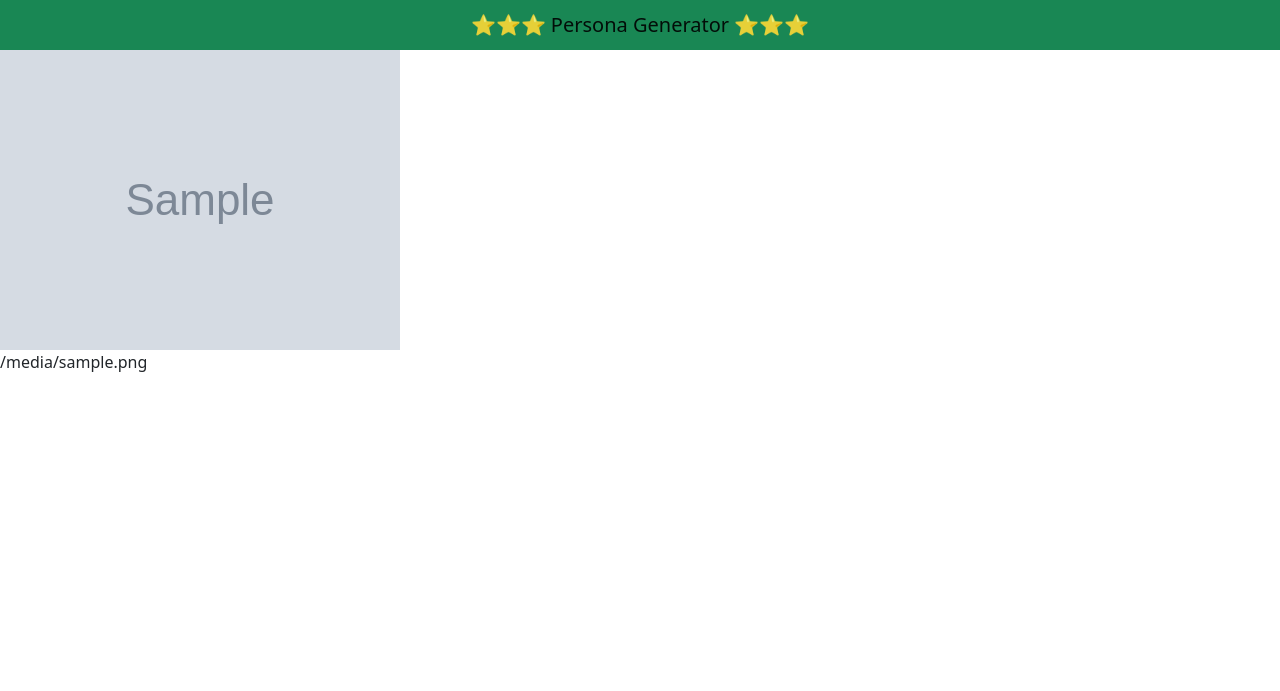
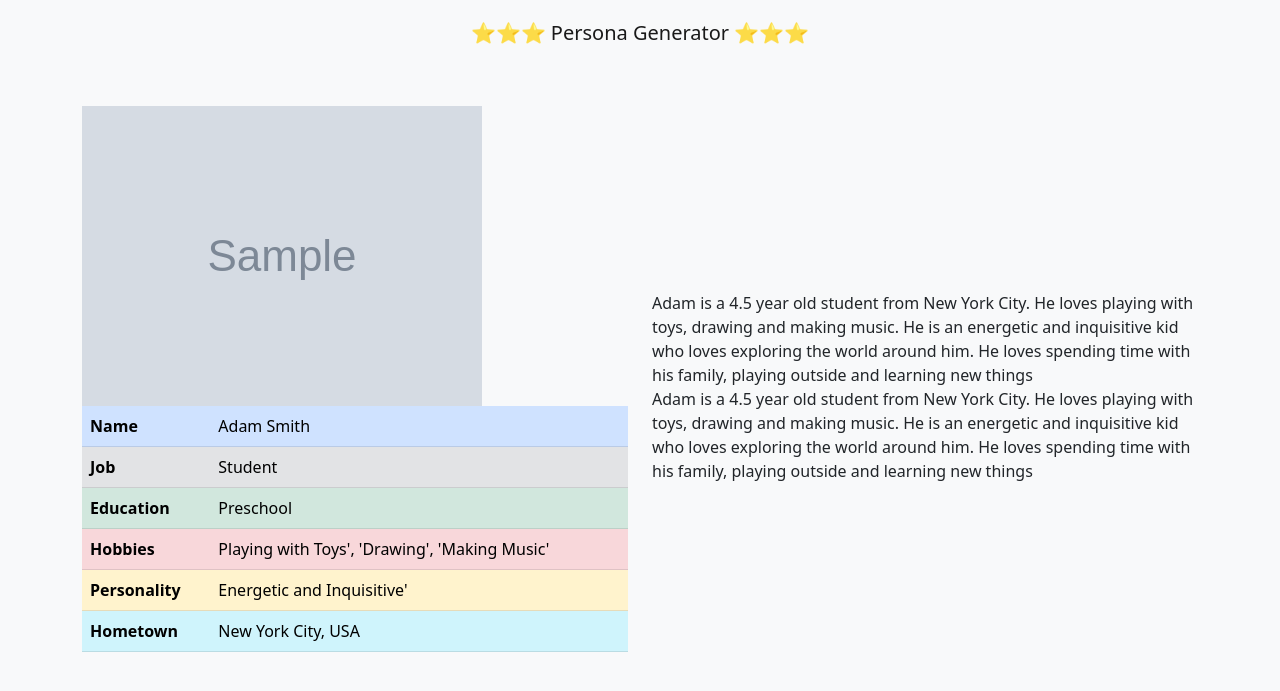
Before and after one commit to projects4life/personegenerator, a Flask app: template templates/persona.html in a window 1280 px wide. Shown: the top 691 px of the page. Run offline with Flask 2, Linux system fonts and the light colour scheme; the template is opened without the code that fills it: most values are stand-ins (such as "Sample title", 1, 10 or a date in 2020); grey boxes marked "Sample" are stand-in pictures.

Commit message:
basic template created with hard coded values

```diff
--- a/app.py
+++ b/app.py
@@ -20,14 +20,16 @@ def index():
 def persona():
     # Start loading screen until result is ready
     # Get random image
-    image_file = get_random_image()
-    image_data= get_image_info_from_aws(image_file)
-    chat_gpt = send_info_to_chat_gpt(image_data)
+    # image_file = get_random_image()
+    # image_data= get_image_info_from_aws(image_file)
+    # chat_gpt = send_info_to_chat_gpt(image_data)
     # Send image to aws
     # send result to chatgpt
     # Render all result with custom template(image, jsonBackground)
     # path = get_random_image()
-    return render_template('persona.html',person_image=image_file,image_data=chat_gpt)
+    # return render_template('persona.html',person_image=image_file,image_data=chat_gpt)
+    sample_data={'Name': 'Adam Smith', 'Job': 'Student', 'Education': 'Preschool', 'Hobbies': ['Playing with Toys', 'Drawing', 'Making Music'], 'Personality': 'Energetic and Inquisitive', 'Hometown': 'New York City, USA', 'Background': 'Adam is a 4.5 year old student from New York City. He loves playing with toys, drawing and making music. He is an energetic and inquisitive kid who loves exploring the world around him. He loves spending time with his family, playing outside and learning new things.'}
+    return render_template('persona.html',person_image="/static/images/random-face-2a677ef9-bb36-4e7a-b2dd-1b41067c8279.jpg",image_data=sample_data)
 
 
 
--- a/templates/persona.html
+++ b/templates/persona.html
@@ -15,13 +15,19 @@
 
     <title>Persona Generator</title>
   </head>
-  <body>
+  <body class="bg-light p-2 text-dark bg-opacity-25">
     <!-- NavBar -->
-    <nav class="navbar navbar-light bg-success">
+   <nav class="navbar navbar-light bg-light">
       <div class="container-fluid">
-        <span class="navbar-brand h1 m-auto">&#11088;&#11088;&#11088; Persona Generator &#11088;&#11088;&#11088;</span>
+        <span class="navbar-brand h1 m-auto"
+          >&#11088;&#11088;&#11088; Persona Generator
+          &#11088;&#11088;&#11088;</span
+        >
       </div>
     </nav>
+
+
+
     <!-- <img src="/static/images/random-face.jgp" alt="" srcset=""> -->
     <!-- Optional JavaScript; choose one of the two! -->
 
@@ -31,13 +37,65 @@
       integrity="sha384-MrcW6ZMFYlzcLA8Nl+NtUVF0sA7MsXsP1UyJoMp4YLEuNSfAP+JcXn/tWtIaxVXM"
       crossorigin="anonymous"
     ></script>
-    <img src="{{ person_image }}" alt="Person_image">
-    <!-- <img src="/static/images/random-face.jpg" alt="" srcset=""> -->
 
-      <div class="data">
-        {{ image_data }}
-      </div>
+    <div class="container mt-5">
+      <div class="row align-items-center">
+
+        <div class="col">
+          <img src="{{ person_image }}" class="img-fluid" alt="Person_image" />
+          <table class="table">
+            <tbody>
+              <tr class="table-primary">
+                <th scope="row">Name</th>
+                <td>Adam Smith</td>
+              </tr>
+              <tr class="table-secondary">
+                <th scope="row">Job</th>
+                <td>Student</td>
+              </tr>
+              <tr class="table-success">
+                <th scope="row">Education</th>
+                <td>Preschool</td>
+              </tr>
+              <tr class="table-danger">
+                <th scope="row">Hobbies</th>
+                <td>Playing with Toys', 'Drawing', 'Making Music'</td>
+              </tr>
+              <tr class="table-warning">
+                <th scope="row">Personality</th>
+                <td>Energetic and Inquisitive'</td>
+              </tr>
+              <tr class="table-info">
+                <th scope="row">Hometown</th>
+                <td>New York City, USA</td>
+              </tr>
+            </tbody>
+          </table>
+          <!-- <img src="/static/images/random-face.jpg" alt="" srcset=""> -->
+        </div>
+
+        <div class="col data">
+          <!-- {{ image_data }} -->
+
+          <div class="div display-7">
+            Adam is a 4.5 year old student from New York City. He loves playing
+            with toys, drawing and making music. He is an energetic and
+            inquisitive kid who loves exploring the world around him. He loves
+            spending time with his family, playing outside and learning new
+            things
+          </div>
+
+          <div class="div display-7">
+            Adam is a 4.5 year old student from New York City. He loves playing
+            with toys, drawing and making music. He is an energetic and
+            inquisitive kid who loves exploring the world around him. He loves
+            spending time with his family, playing outside and learning new
+            things
+          </div>
+        </div>
 
 
+      </div>
+    </div>
   </body>
 </html>
```
